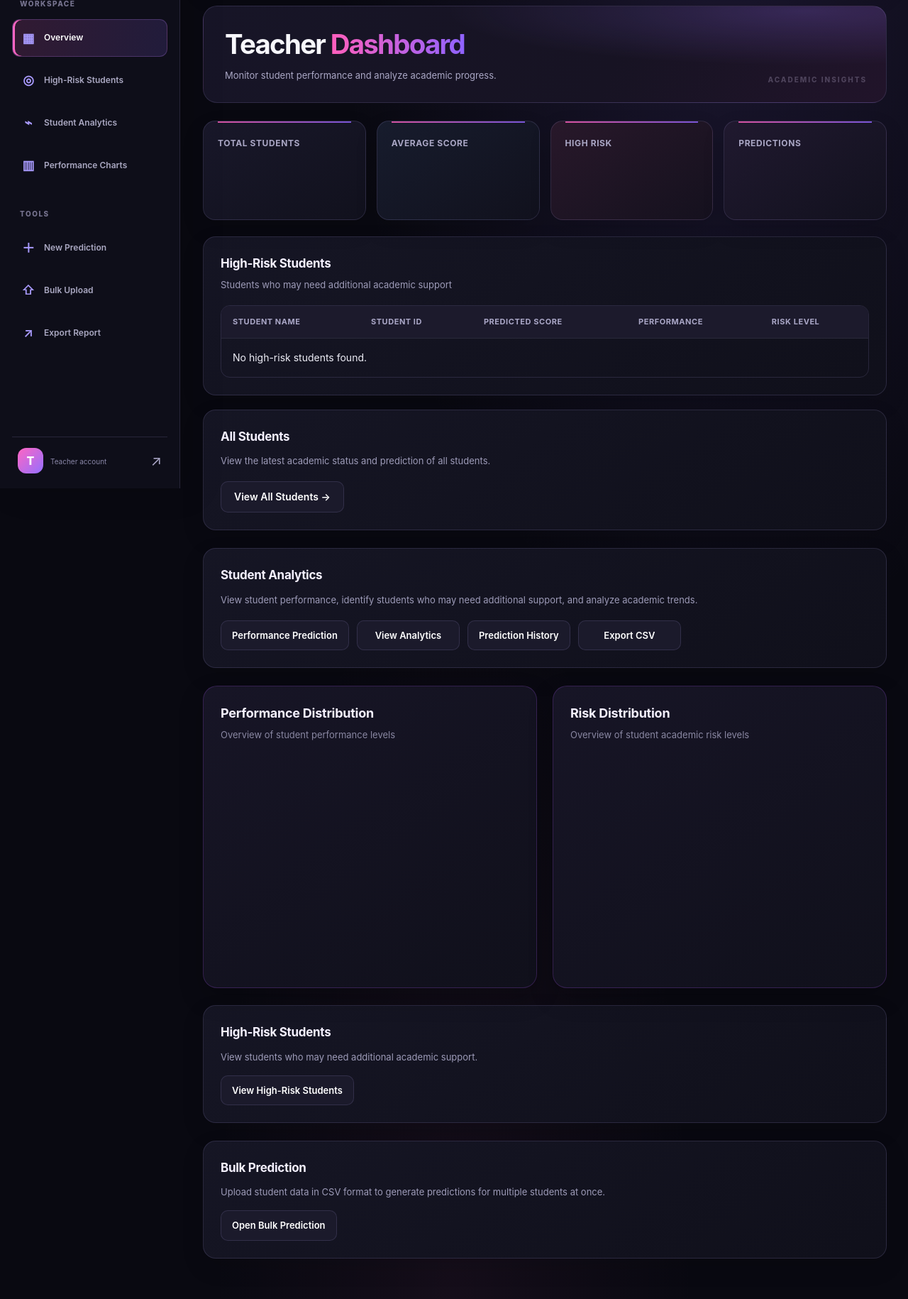
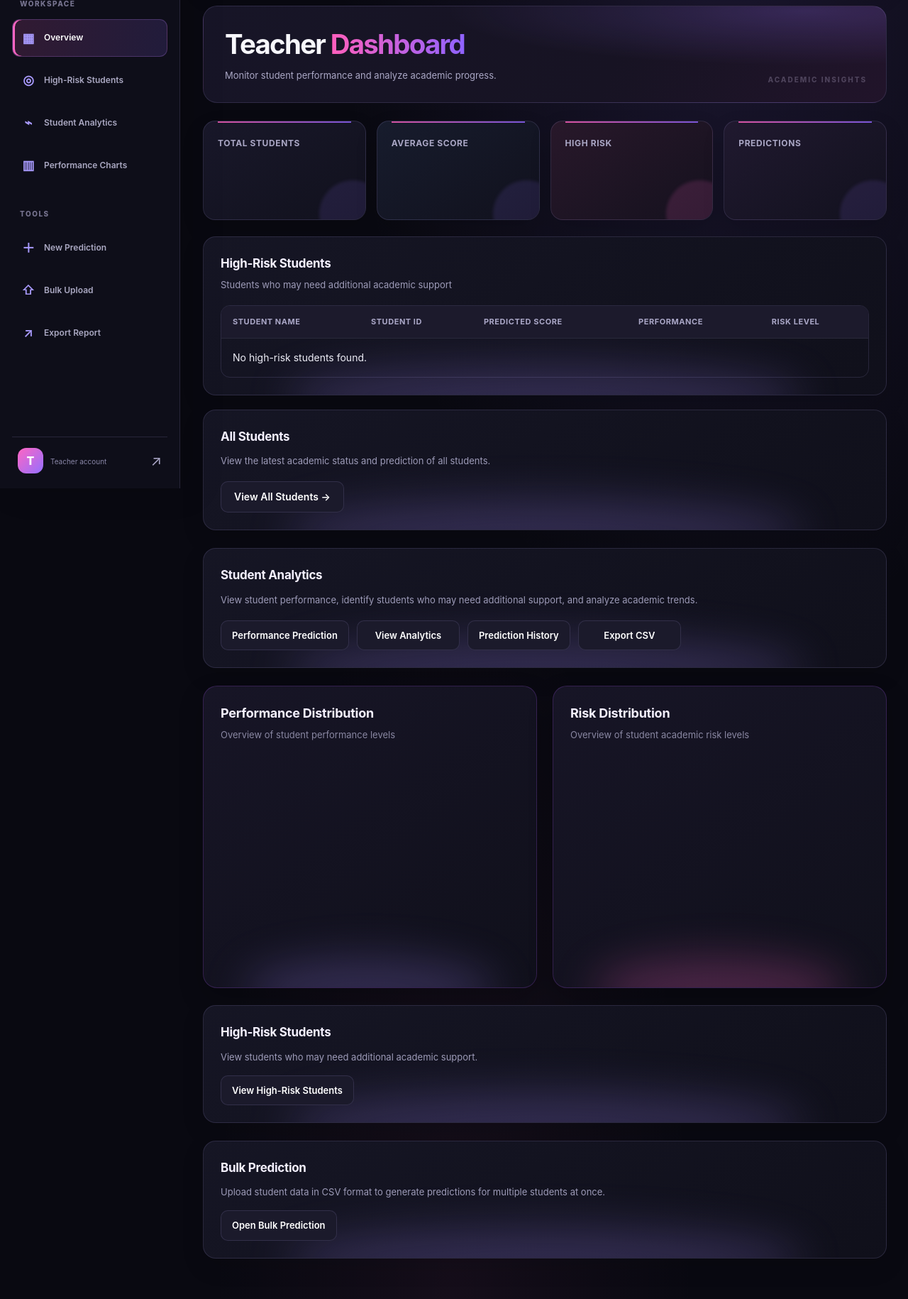
Before and after one commit to samunagare108/StudentPerformancePrediction, a Flask app: template templates/teacher_dashboard.html in a window 1280 px wide. Shown: the part 112-1942 px from the top of the page at 71% size. Run offline with Flask 3, Linux system fonts and the light colour scheme; the template is opened without the code that fills it, so the values that code supplies are empty; a map, chart or similar area stays blank; parts of the project's set-up code (start-up, migrations or seed data) failed here and were passed over; some libraries are stand-ins or nearby versions.

Commit message:
Add mobile menu to teacher dashboard

```diff
--- a/templates/teacher_dashboard.html
+++ b/templates/teacher_dashboard.html
@@ -2010,3 +2091,127 @@ createDonutChart(
 );
 
     </script>
+
+<script>
+(function () {
+    const sidebar = document.getElementById("teacher-sidebar");
+    const toggle = document.getElementById("teacher-mobile-menu-toggle");
+    const overlay = document.getElementById("teacher-sidebar-overlay");
+
+    if (!sidebar || !toggle || !overlay) return;
+
+    function closeMenu() {
+        sidebar.classList.remove("mobile-open");
+        overlay.classList.remove("visible");
+        toggle.setAttribute("aria-expanded", "false");
+        toggle.setAttribute("aria-label", "Open navigation menu");
+        document.body.classList.remove("teacher-sidebar-open");
+    }
+
+    function openMenu() {
+        sidebar.classList.add("mobile-open");
+        overlay.classList.add("visible");
+        toggle.setAttribute("aria-expanded", "true");
+        toggle.setAttribute("aria-label", "Close navigation menu");
+        document.body.classList.add("teacher-sidebar-open");
+    }
+
+    toggle.addEventListener("click", function () {
+        if (sidebar.classList.contains("mobile-open")) closeMenu();
+        else openMenu();
+    });
+
+    overlay.addEventListener("click", closeMenu);
+
+    sidebar.querySelectorAll("a").forEach(function (link) {
+        link.addEventListener("click", function () {
+            if (window.matchMedia("(max-width: 760px)").matches) closeMenu();
+        });
+    });
+
+    window.addEventListener("resize", function () {
+        if (!window.matchMedia("(max-width: 760px)").matches) closeMenu();
+    });
+})();
+</script>
+
+
+<style>
+/* Match Teacher Dashboard stat cards with Student Dashboard polish */
+.stats .stat-card {
+    position: relative;
+    overflow: hidden;
+    transition: transform .2s ease, border-color .2s ease, box-shadow .2s ease;
+}
+
+.stats .stat-card::after {
+    content: "";
+    position: absolute;
+    width: 95px;
+    height: 95px;
+    right: -30px;
+    bottom: -40px;
+    border-radius: 50%;
+    background: rgba(148,112,255,.12);
+    filter: blur(2px);
+    pointer-events: none;
+}
+
+.stats .stat-card:nth-child(3)::after {
+    background: rgba(255,101,195,.14);
+}
+
+.stats .stat-card p {
+    position: relative;
+    z-index: 1;
+    display: inline-block;
+    background: linear-gradient(100deg, #ff83ce, #a58aff);
+    -webkit-background-clip: text;
+    background-clip: text;
+    -webkit-text-fill-color: transparent;
+    overflow-wrap: anywhere;
+}
+
+.stats .stat-card:hover {
+    transform: translateY(-4px);
+    border-color: rgba(255,101,195,.4) !important;
+    box-shadow: 0 20px 42px rgba(0,0,0,.24);
+}
+
+@media (prefers-reduced-motion: reduce) {
+    .stats .stat-card {
+        transition: none;
+    }
+    .stats .stat-card:hover {
+        transform: none;
+    }
+}
+
+/* Bottom glow for teacher dashboard sections */
+.section,
+.section-card {
+    position: relative;
+    isolation: isolate;
+    overflow: hidden;
+}
+
+.section::after,
+.section-card::after {
+    content: "";
+    position: absolute;
+    left: 12%;
+    right: 12%;
+    bottom: -48px;
+    height: 90px;
+    border-radius: 50%;
+    background: rgba(165, 138, 255, 0.22);
+    filter: blur(30px);
+    pointer-events: none;
+    z-index: -1;
+}
+
+#performance-charts > .section-card:nth-child(2)::after {
+    background: rgba(255, 101, 195, 0.24);
+}
+
+</style>
```
Also changed, not shown: other parts of templates/teacher_dashboard.html (+81 -0 lines).
